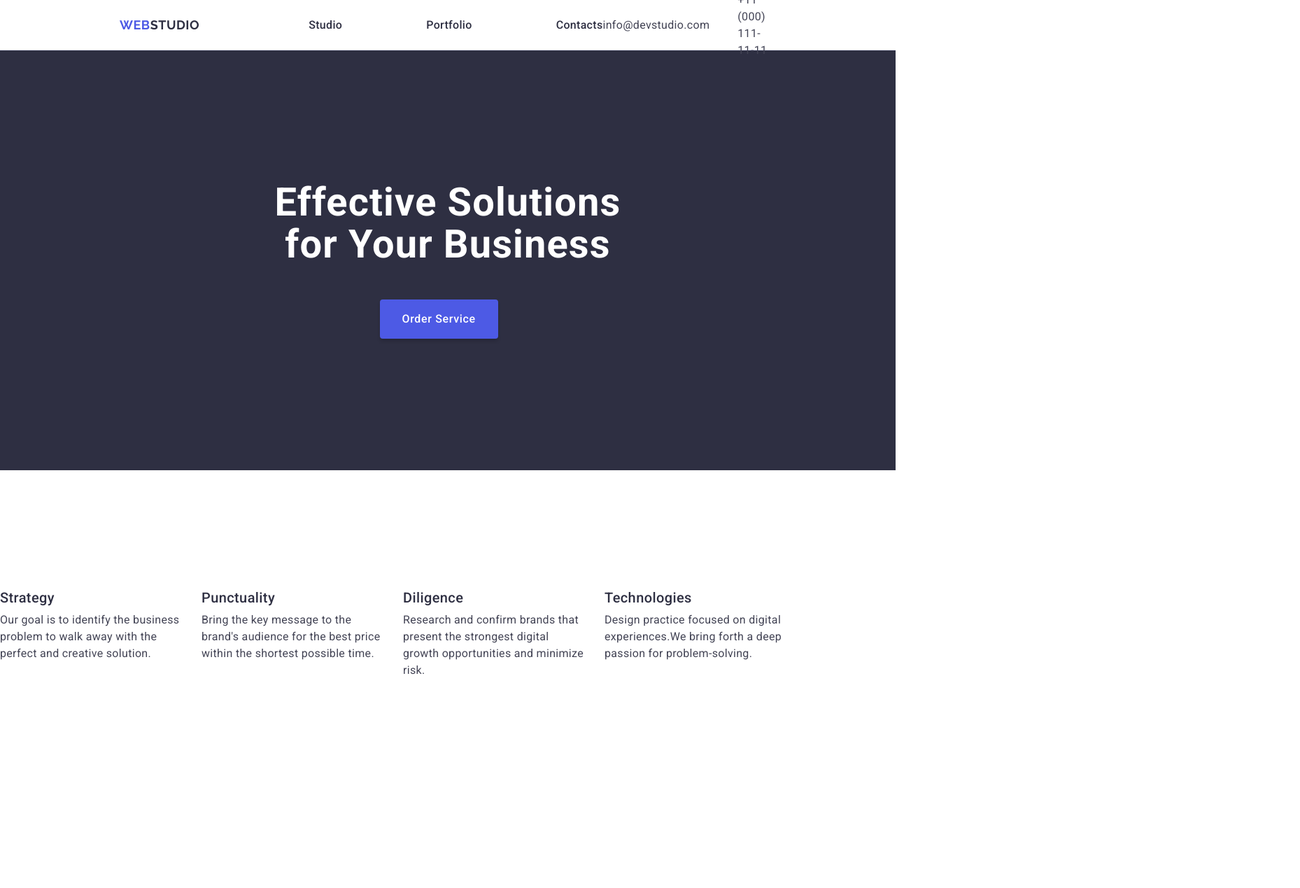
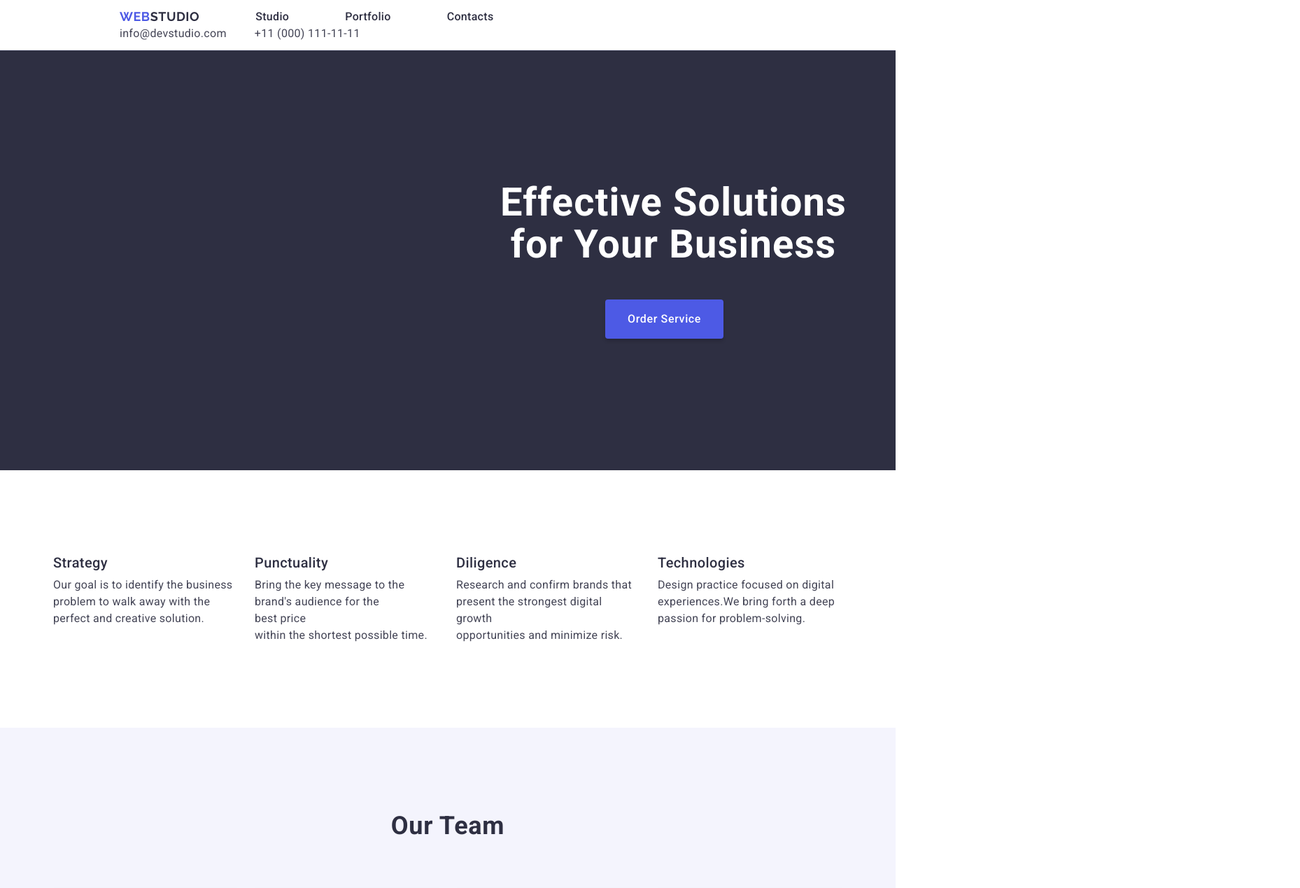
Before and after one commit to Saharov-Aleksey/goit-markup-hw-03, a plain HTML site: page index.html in a window 1280 px wide. Shown: the top 1269 px of the page at 70% size, 1858 px wide, since content can reach past the window. Drawn offline with nearby package versions, Linux system fonts and the light colour scheme.

Commit message:
убрал лишние диv

```diff
--- a/css/styles.css
+++ b/css/styles.css
@@ -13,21 +13,10 @@
     margin: 0;
     padding-left: 0;
  }
- .container {
-    max-width:
-    padding-left:
-    padding-right:
-    margin-left:
-    margin-right:
-    }
     img {
         display: block;
         max-width: 100%;
         height: auto;
-      }
-      .section {
-        padding-top: 120px;
-        padding-bottom: 120px;
       }
 
 body {
@@ -48,20 +37,10 @@
 
 
 .container {
-  display: flex;
-  justify-content: space-between; /* Располагает навигацию и контакты в одну линию */
-  align-items: center; /* Центрирует элементы по вертикали */
   width: 1158px;
   margin: 0 auto; /* Центрирует контейнер */
   padding: 0 15px; /* Внутренние отступы по бокам */
 }
-
-
-.header-logo-div{
-    max-height: 24px;
-      margin-right: 76px;
-}
-
 .header__logo {
     font-family: "Raleway", sans-serif;
     font-weight: 700;
@@ -93,10 +72,7 @@
   gap: 40px;
   max-height: 24px;
 }
- .header-panel{
-  display: flex; /* Элементы списка будут расположены горизонтально */
-  gap: 40px;
- }
+
 .header__nav-list {
   display: flex; /* Элементы списка будут расположены горизонтально */
   gap: 40px; /* Расстояние между пунктами меню */
@@ -104,9 +80,7 @@
 }
 
 .header__nav-item {
-  height: 24px;
-  width: auto;
-  margin-right: 40px;
+
 }
 .header__nav-item:last-child {
   margin-right: 0; /* Обнуляем отступ для последнего элемента */
@@ -130,9 +104,11 @@
 }
 
 .header__contact-info {
+  font-style: normal;
   display: flex;
-  align-items: center;
-  font-style: normal;
+  align-items: center; /* Выравнивание по вертикали */
+  height: 100%; /* Растягиваем на всю высоту, чтобы соответствовать логотипу и навигации */
+
 }
 
 .header__contact-list {
@@ -169,16 +145,15 @@
   flex-direction: column; /* Устанавливаем вертикальное направление */
   align-items: center; /* Центрируем элементы по горизонтали */
   justify-content: center; /* Центрируем элементы по вертикали */
-  height: 600px; /* Высота контейнера */
   background: #2e2f42;
   padding-top: 188px;
   padding-bottom: 188px;
+  padding-left: 700px;
 
 }
 
 .main-content__title {
   display: flex;
-
   margin-bottom: 48px;
   font-size: 56px; /* Укажите желаемый размер шрифта */
   font-family: "Roboto", sans-serif;
@@ -188,7 +163,7 @@
   text-align: center;
   color: #fff;
  line-height: 1.07;
- max-width: 496px;
+
 }
 
 .main-content__button {
@@ -219,21 +194,10 @@
 
 
 .main-content__features {
-
   padding-top: 120px;
   padding-bottom: 120px;
 }
-.main-content--features{
-    width: 1128px;
-    height: 104px;
-    margin-top: 50px;
-  display: flex;
-  flex-direction: column; /* Заголовок сверху, а элементы под ним */
-  align-items: center;
-  margin-bottom: 60px;
-  min-height: 400px;
 
-}
 
 .main-content__feature-list {
   display: flex;
@@ -389,7 +353,6 @@
    padding: 120px 0;
 
 }
-
 .portfolio__title{
 display: flex;
 flex-direction: column;
@@ -480,8 +443,6 @@
 
 .footer {
     padding: 100px 0;
-  }
-  .container5{
     display: flex;
     justify-content: center; /* Центрирует контейнер по горизонтали */
     padding-left: 156px; /* Отступы по краям контейнера */
@@ -492,12 +453,19 @@
     background: #2e2f42;
   }
 
+
   .footer-logo{
     max-width: 115px;
     max-height: 24px;
   }
   .footer-description{
-    max-width: 264px
+ font-family: "Roboto", sans-serif;
+font-weight: 400;
+font-size: 16px;
+/* line-height: 24px; */
+line-height: 1.5;
+letter-spacing: 0.02em;
+color: #f4f4fd;
   }
   .footer__logo {
       font-family: "Raleway", sans-serif;
@@ -509,8 +477,6 @@
       color: #4d5ae5; /* Задаёт цвет текста */
       display: inline-block;
       margin-bottom: 16px;
-      display: inline-block;
-      margin-bottom: 16px;
   }
   .footer__logo_white{
     font-family: "Raleway", sans-serif;
@@ -520,14 +486,3 @@
     text-transform: uppercase;
     color: #f4f4fd
   }
-  .container-section-foo {
-    padding-top: 16px;
-    font-family: "Roboto", sans-serif;
-    font-weight: 400;
-    font-size: 16px;
-    line-height: 1.5;
-    letter-spacing: 0.02em;
-    color: #f4f4fd;
-    line-height: 24px;
-
-  }
--- a/index.html
+++ b/index.html
@@ -15,7 +15,7 @@
   </head>
 
   <body>
-    <div>
+
 
 
 
@@ -24,12 +24,10 @@
 
 
         <nav class="header__nav">
-          <div class="header-logo-div">
               <a href="./index.html" class="header__logo">
                 Web<span class="header__logo-part-white">Studio</span>
               </a>
-          </div>
-          <div class="header-panel">
+
               <ul class="header__nav-list">
                 <li class="header__nav-item">
                   <a href="./index.html" class="header__nav-link">Studio</a>
@@ -41,8 +39,9 @@
                   <a href="" class="header__nav-link">Contacts</a>
                 </li>
               </ul>
-          </div>
+
         </nav>
+
 
         <address class="header__contact-info">
       <ul class="header__contact-list">
@@ -63,8 +62,9 @@
 
 
     <main class="main-content">
+
       <section class="main-content__intro">
-        <div class="container2">
+        <div class="container">
           <h1 class="main-content__title">
             Effective Solutions <br>
             for Your Business
@@ -76,36 +76,36 @@
       </section>
 
       <section class="main-content__features">
-        <div class="main-content--features">
+        <div class="container">
 
             <h2 class="visually-hidden">Features</h2>
             <ul class="main-content__feature-list">
               <li class="main-content__feature-item">
                 <h3 class="main-content__feature-title">Strategy</h3>
                 <p class="main-content__feature-description">
-                  Our goal is to identify the business problem to walk away
-                  with the perfect and creative solution.
+                  Our goal is to identify the business <br> problem to walk away
+                  with the <br> perfect and creative solution.
                 </p>
               </li>
               <li class="main-content__feature-item">
                 <h3 class="main-content__feature-title">Punctuality</h3>
                 <p class="main-content__feature-description">
-                  Bring the key message to the brand's audience for the best
-                  price within the shortest possible time.
+                  Bring the key message to the brand's audience for the <br> best
+                  price <br> within the shortest possible time.
                 </p>
               </li>
               <li class="main-content__feature-item">
                 <h3 class="main-content__feature-title">Diligence</h3>
                 <p class="main-content__feature-description">
-                  Research and confirm brands that present the strongest
-                  digital growth opportunities and minimize risk.
+                  Research and confirm brands that <br> present the strongest
+                  digital growth <br> opportunities and minimize risk.
                 </p>
               </li>
               <li class="main-content__feature-item">
                 <h3 class="main-content__feature-title">Technologies</h3>
                 <p class="main-content__feature-description">
-                  Design practice focused on digital experiences.We bring
-                  forth a deep passion for problem-solving.
+                  Design practice focused on digital <br> experiences.We bring
+                  forth a deep <br> passion for problem-solving.
                 </p>
               </li>
             </ul>
@@ -115,12 +115,12 @@
 
       <section class="main-content__team">
 
-        <div class="container3">
+        <div class="container">
           <h2 class="main-content__subtitle">Our Team</h2>
           <ul class="main-content__team-list">
             <li class="main-content__team-member">
                   <img
-                    src="./images /mark.jpg"
+                    src="./images/mark.jpg"
                     alt="Mark Guerrero"
                     class="main-content__team-img"
                     width="264"
@@ -132,7 +132,7 @@
                             </li>
                 <li class="main-content__team-member">
                   <img
-                    src="./images /max.jpg"
+                    src="./images/max.jpg"
                     alt="Tom Ford"
                     width="264"
                     class="main-content__team-img"
@@ -145,7 +145,7 @@
 
                 <li class="main-content__team-member">
                   <img
-                    src="./images /camila.jpg"
+                    src="./images/camila.jpg"
                     alt="Camila Garcia"
                     width="264"
                     class="main-content__team-img"
@@ -157,7 +157,7 @@
                 </li>
                 <li class="main-content__team-member">
                   <img
-                    src="./images /daniel.jpg"
+                    src="./images/daniel.jpg"
                     alt="Daniel Wilson"
                     width="264"
                     class="main-content__team-img"
@@ -172,7 +172,7 @@
       </section>
 
       <section class="portfolio">
-        <div class="container4">
+        <div class="container">
 
 
           <h2 class="portfolio__title">Our Portfolio</h2>
@@ -181,7 +181,7 @@
                   <ul class="portfolio__list">
                       <li class="portfolio__item">
                           <img
-                              src="./images /card.jpg"
+                              src="./images/card.jpg"
                               alt="card-banking"
                               class="portfolio__image"
                               width="360"
@@ -193,7 +193,7 @@
                       </li>
                       <li class="portfolio__item">
                           <img
-                              src="./images /card2.jpg"
+                              src="./images/card2.jpg"
                               alt="card-cashless"
                               class="portfolio__image"
                               width="360"
@@ -205,7 +205,7 @@
                       </li>
                       <li class="portfolio__item">
                           <img
-                              src="./images /card3.jpg"
+                              src="./images/card3.jpg"
                               alt="card-meditation"
                               class="portfolio__image"
                               width="360"
@@ -221,7 +221,7 @@
                   <ul class="portfolio__list">
                       <li class="portfolio__item">
                           <img
-                              src="./images /card4.jpg"
+                              src="./images/card4.jpg"
                               alt="card-taxi"
                               class="portfolio__image"
                               width="360"
@@ -233,7 +233,7 @@
                       </li>
                       <li class="portfolio__item">
                           <img
-                              src="./images /card5.jpg"
+                              src="./images/card5.jpg"
                               alt="card-screen"
                               class="portfolio__image"
                               width="360"
@@ -245,7 +245,7 @@
                       </li>
                       <li class="portfolio__item">
                           <img
-                              src="./images /card6.jpg"
+                              src="./images/card6.jpg"
                               alt="card-online"
                               class="portfolio__image"
                               width="360"
@@ -262,14 +262,14 @@
 
         </div>
     </section>
+
     </main>
+
     <footer class="footer">
-      <div class="container5">
-        <div class="footer-logo">
+      <div class="container">
           <a href="./index.html" class="footer__logo">
             Web<span class="footer__logo_white">Studio</span>
           </a>
-        </div>
           <p class="footer__description">
             Increase the flow of customers and <br>sales for your business with
             digital <br> marketing & growth solutions.
@@ -278,6 +278,6 @@
     </footer>
 
 
-</div>
+
   </body>
 </html>
```
Also changed, not shown: images/camila.jpg (renamed from images /camila.jpg), images/card.jpg (renamed from images /card.jpg), images/card2.jpg (renamed from images /card2.jpg), images/card3.jpg (renamed from images /card3.jpg), images/card4.jpg (renamed from images /card4.jpg), images/card5.jpg (renamed from images /card5.jpg), images/card6.jpg (renamed from images /card6.jpg), images/daniel.jpg (renamed from images /daniel.jpg), images/mark.jpg (renamed from images /mark.jpg), images/max.jpg (renamed from images /max.jpg), 4 other files.
